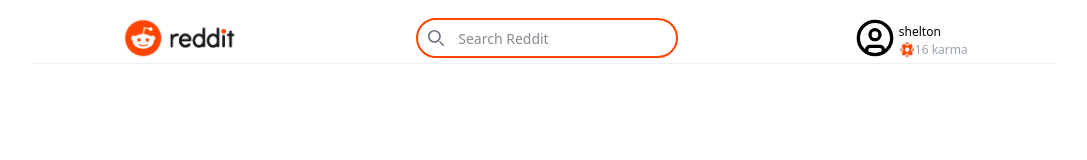
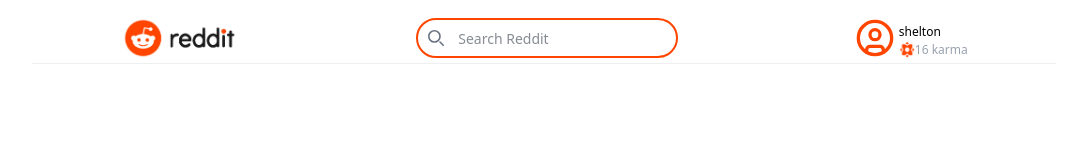
Before and after one commit to lazio47/reddit-minimal, a React (Vite) app: page / in a window 1280 px wide. Shown: the top 160 px of the page, without its empty margins (96-1183 px from the left). Built offline with nearby package versions, Linux system fonts and the light colour scheme.

Commit message:
Imp - separate the definition of the user icon

```diff
--- a/src/app/appLayout.tsx
+++ b/src/app/appLayout.tsx
@@ -1,6 +1,6 @@
 import React from "react";
 import { NavLink, Outlet } from "react-router-dom";
-import { CircleUser } from 'lucide-react';
+import UserProfile from "../components/userProfile";
 
 const AppLayout: React.FC = () => {
     const onSearch = (event: React.FormEvent) => {
@@ -31,7 +31,7 @@ const AppLayout: React.FC = () => {
                     </li>
                     <li>
                         <div className="hidden sm:flex items-center justify-center gap-1">
-                            <CircleUser size={40} />
+                            <UserProfile />
                             <div>
                                 <span className="text-xs">shelton</span>
                                 <div className="flex justify-center items-center"><img className="w-4 h-4" src="src/assets/karma.png" alt="Karma icon" /><span className="text-xs text-gray-400">16 karma</span></div>
```
